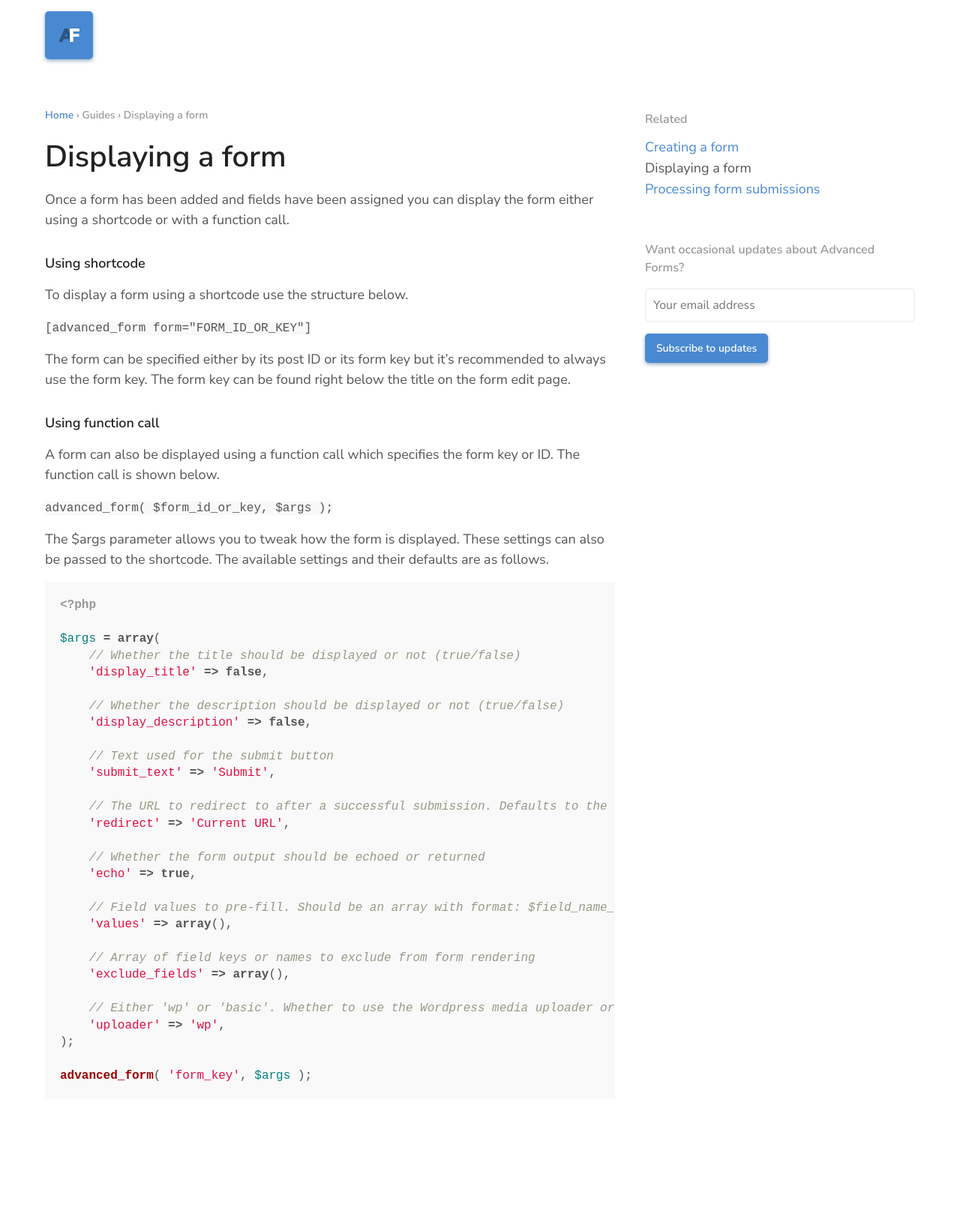
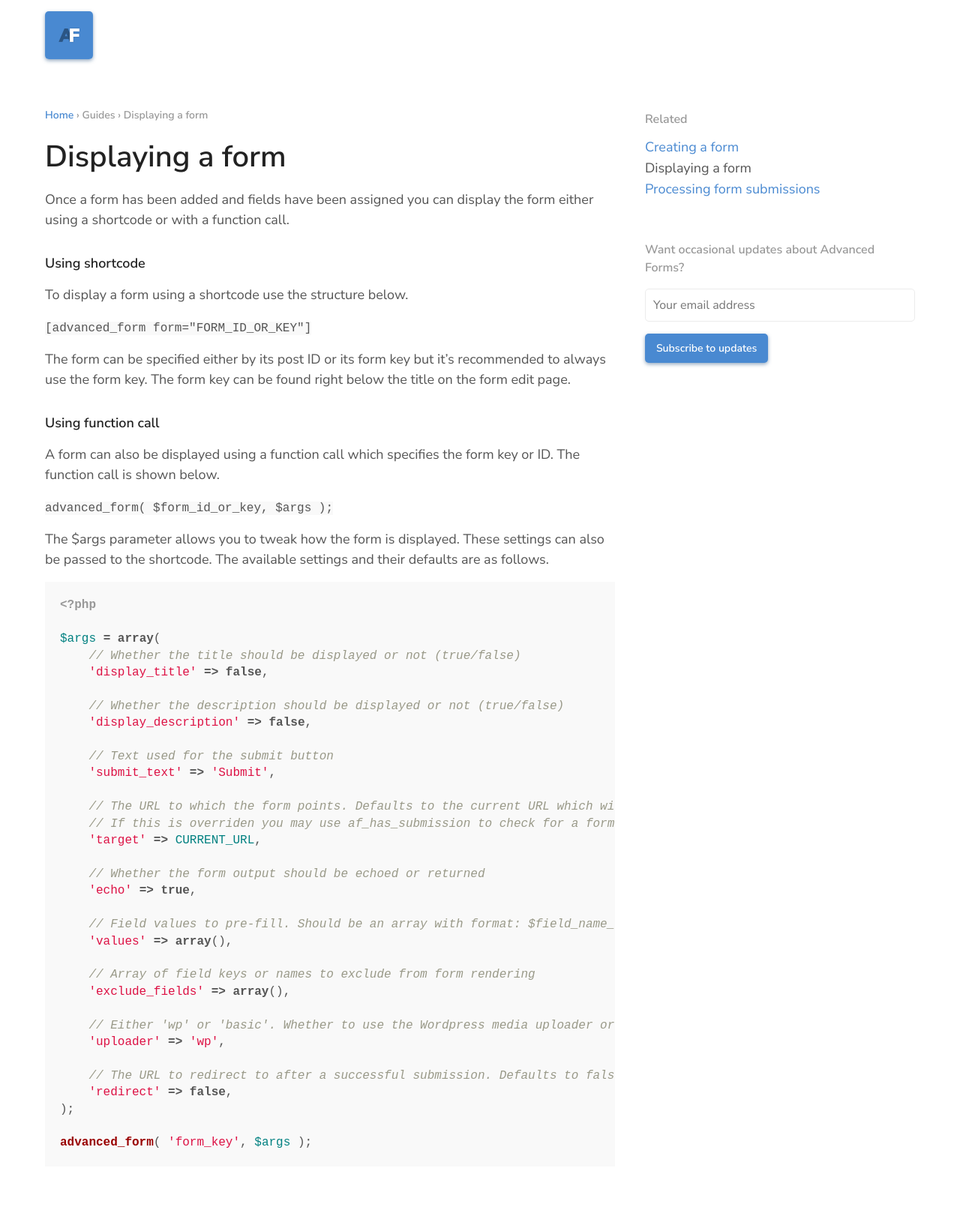
Before and after one commit to advancedforms/advancedforms.github.io, a Jekyll site: the page built from _posts/2016-12-25-displaying-a-form.markdown, in a window 1280 px wide. Shown: the whole page at 75% size. Built offline with Jekyll 4.4.1, drawn with Linux system fonts in a browser that asks for light colours; comment, search, counter and statistics services are not loaded; before the commit the page ends 1532 px from its top, so only the background shows below that.

Commit message:
Updated for version 1.1 (simplified af_get_field, target attribute)

```diff
--- a/_layouts/home.html
+++ b/_layouts/home.html
@@ -17,7 +17,7 @@
 				<h2>Flexible and developer-friendly forms using the power of Advanced Custom Fields</h2>
 				<a class="btn" href="https://wordpress.org/plugins/advanced-forms/">
 					Download from Wordpress.org
-					<span class="subtext">Version 1.0.4</span>
+					<span class="subtext">Version 1.1</span>
 				</a>
 			</div>
 
--- a/_posts/2016-12-25-displaying-a-form.markdown
+++ b/_posts/2016-12-25-displaying-a-form.markdown
@@ -36,8 +36,9 @@ $args = array(
     // Text used for the submit button
     'submit_text' => 'Submit',
 
-    // The URL to redirect to after a successful submission. Defaults to the current URL displaying the success message set in the form settings
-    'redirect' => 'Current URL',
+    // The URL to which the form points. Defaults to the current URL which will automatically display a success message after submission
+    // If this is overriden you may use af_has_submission to check for a form submission
+    'target' => CURRENT_URL,
 
     // Whether the form output should be echoed or returned
     'echo' => true,
@@ -50,6 +51,9 @@ $args = array(
 
     // Either 'wp' or 'basic'. Whether to use the Wordpress media uploader or a regular file input for file/image fields.
     'uploader' => 'wp',
+
+    // The URL to redirect to after a successful submission. Defaults to false for no redirection.
+    'redirect' => false,
 );
 
 advanced_form( 'form_key', $args );
--- a/_posts/2016-12-25-processing-form-submissions.markdown
+++ b/_posts/2016-12-25-processing-form-submissions.markdown
@@ -35,9 +35,11 @@ The following is an example of processing a form submission and extracting the v
 
 function handle_form_submission( $form, $fields, $args ) {
 
-    $email = af_get_field( 'email', $fields );
+    $email = af_get_field( 'email' );
 
 }
 add_action( 'af/form/submission', 'handle_form_submission' );
 
 {% endhighlight %}
+
+***Note:** Previously `af_get_field` required you to pass the `$field` array as a second parameter. As of AF 1.1 this is no longer required or recommended.*
--- a/assets/css/style.scss
+++ b/assets/css/style.scss
@@ -30,6 +30,10 @@ a {
 	&:hover {
 		text-decoration: underline;
 	}
+}
+
+em {
+	font-style: italic;
 }
 
 * {
```
Also changed, not shown: other parts of _posts/2016-12-25-processing-form-submissions.markdown (+1 -1 lines), _posts/2017-03-20-setting-up-a-form-to-create-posts.markdown (+4 -4 lines).
